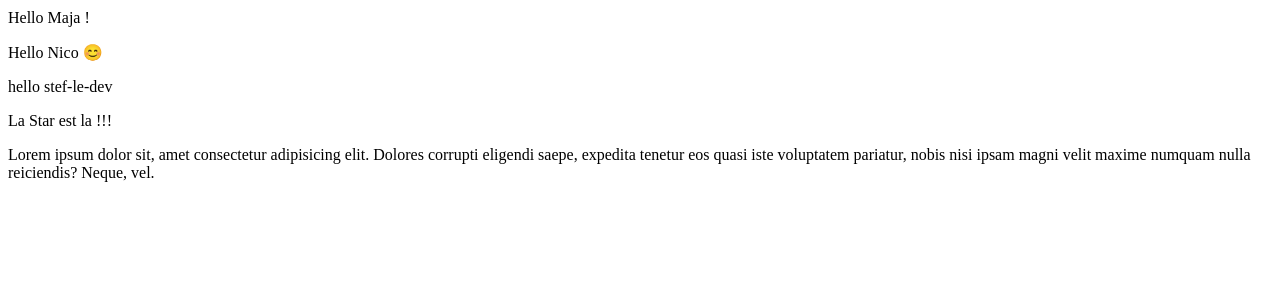
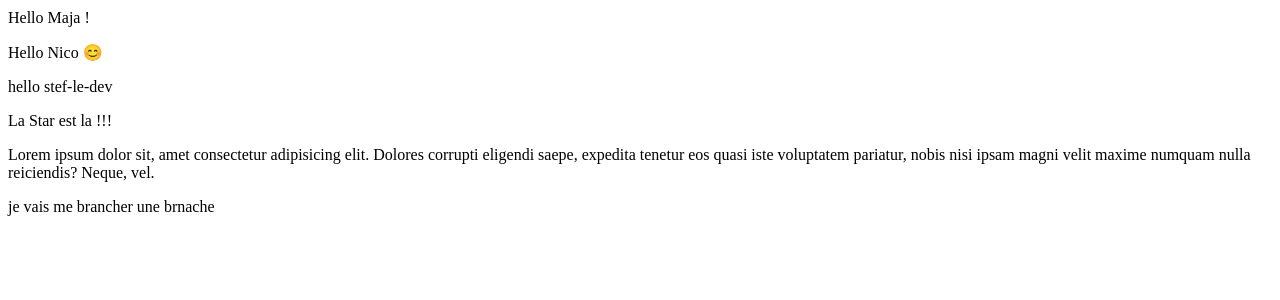
Before and after one commit to MG1222/colabNico, a PHP site: page /index.php in a window 1280 px wide. Shown: the part 165-465 px from the top of the page. Run offline with PHP 8.4, Linux system fonts and the light colour scheme.

Commit message:
majaestLabest

```diff
--- a/index.phtml
+++ b/index.phtml
@@ -16,7 +16,7 @@
   <p>hello stef-le-dev</p>
   <p>La Star est la !!!</p>
   <p>Lorem ipsum dolor sit, amet consectetur adipisicing elit. Dolores corrupti eligendi saepe, expedita tenetur eos quasi iste voluptatem pariatur, nobis nisi ipsam magni velit maxime numquam nulla reiciendis? Neque, vel.</p>
-
+  <p> je vais me brancher une brnache </p>
 
 </body>
 </html>
```
